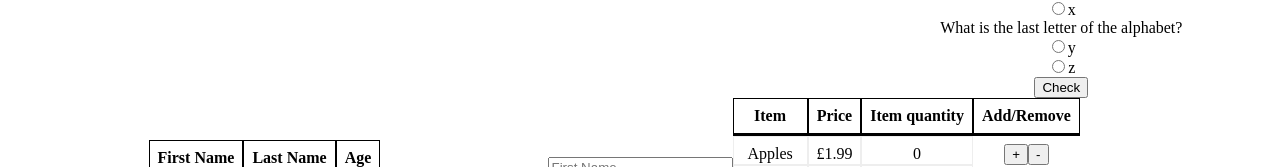
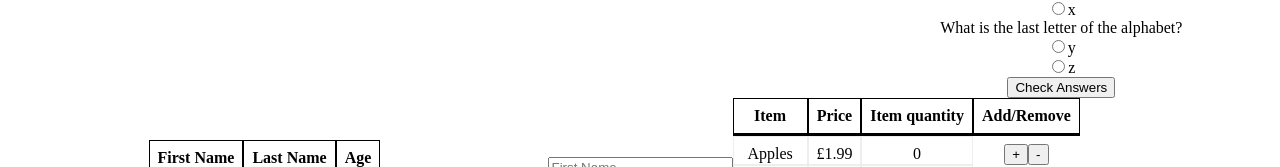
Before and after one commit to perminder-developyn/3x3, a Vue app in the folder 3x3/: page / in a window 1280 px wide. Shown: the part 227-394 px from the top of the page. Built offline with nearby package versions, Linux system fonts and the light colour scheme.

Commit message:
formatting

```diff
--- a/3x3/src/App.vue
+++ b/3x3/src/App.vue
@@ -34,7 +34,7 @@
         methods: {
             addPersonTable(event) {
                 this.information.push(event)
-            }
+            },
         },
      data(){
         return{
--- a/3x3/src/components/personTable.vue
+++ b/3x3/src/components/personTable.vue
@@ -20,11 +20,11 @@
 <script>
 
 export default {
-// methods: {
-// 	deleteEntry(index) {
-// 			this.information.splice(index, 1);
-// 		}
-// },
+methods: {
+	deleteEntry(index) {
+			this.information.splice(index, 1);
+		}
+},
 props: {
    information: {
       type: Array,
--- a/3x3/src/components/quizTest.vue
+++ b/3x3/src/components/quizTest.vue
@@ -1,8 +1,7 @@
 <template>
 	<div class="grid-component">
-      <form v-on:submit="validate()">
         <div v-for="(question, index) in quiz" :key="question">
-              {{ question.question }}<br />
+            {{ question.question }}
                 <div v-for="(answer, i) in question.answers" :key="answer[i]">
                     <input
                         type="radio"
@@ -10,22 +9,19 @@
                         :value="answer"
                         :key="i"
                         v-model="submitted[index]"/>
-                     <label>{{answer}}</label>
+                     <label>{{ answer }}</label>
                 </div>
-
         </div>
-          </form>
-              <button @click="check">Check</button>
+          <button @click="check">Check Answers</button>
+          <div class="fail" v-if="reloader">
+                <button @click="reload">Try Again</button>
+        </div>
 		<audio
             id="audio"
             src="https://interactive-examples.mdn.mozilla.net/media/cc0-audio/t-rex-roar.mp3">
         </audio>
-              <div class="fail" v-if="reloader">
-                <button @click="reload">Try Again</button>
-              </div>
     </div>
 </template>
-
 
 
 <script>
@@ -33,40 +29,38 @@ export default {
   data() {
     return {
       reloader: false,
-      answer: "",
+      answer: '',
       submitted: [],
-      correct: ["a", "c", "w", "z"],
+      correct: ['a', 'c', 'w','z'],
       quiz: [
         {
-          question: "What is the first letter of the alphabet?",
-          answers: ["a", "b"],
+          question: 'What is the first letter of the alphabet?',
+          answers: ['a', 'b'],
         },
         {
-          question: "What is the third letter of the alphabet?",
-          answers: ["c", "d"],
+          question: 'What is the third letter of the alphabet?',
+          answers: ['c', 'd'],
         },
         {
-          question: "What is the fourth to last letter of the alphabet?",
-          answers: ["w", "x"],
+          question: 'What is the fourth to last letter of the alphabet?',
+          answers: ['w', 'x'],
         },
         {
-          question: "What is the last letter of the alphabet?",
-          answers: ["y", "z"],
+          question: 'What is the last letter of the alphabet?',
+          answers: ['y', 'z'],
         },
       ],
     };
   },
   methods: {
     play() {
-      const audio = document.getElementById("audio");
+      const audio = document.getElementById('audio');
       audio.play();
     },
     check() {
-      let a = Object.values(this.correct).toString();
-      let b = Object.values(this.submitted).toString();
-      console.log(this.submitted, this.correct)
-      // changing this to this.correct === this.submitted returns false ???
-      if (a === b) {
+      let a = this.correct.toString();
+      let b = this.submitted.toString();
+      if(a === b) {
         this.play();
         setTimeout(this.reload, 2500);
       }else{
@@ -79,6 +73,3 @@ export default {
   },
 };
 </script>
-
-<style>
-</style>
```
Also changed, not shown: 3x3/src/components/digitalClock.vue (+5 -5 lines). Lines whose indentation alone changed are shown as unchanged.
